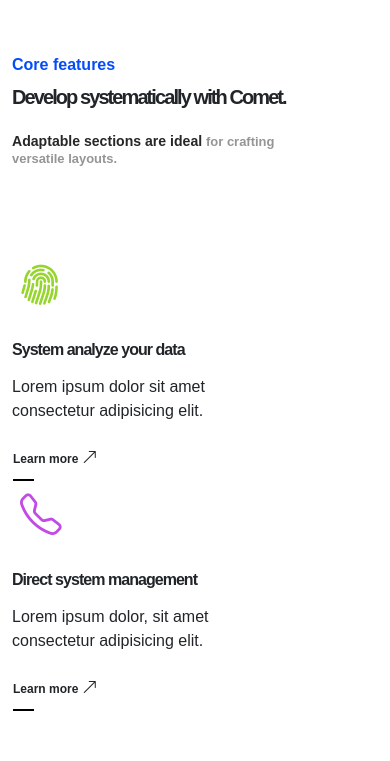
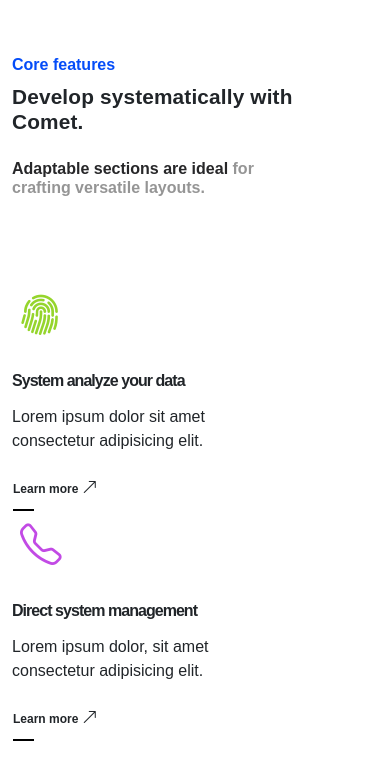
Before and after one commit to TGerzenstein/Demo-Comet, a plain HTML site: page index.html in a window 390 px wide. Shown: the part 60-821 px from the top of the page. Drawn offline with nearby package versions, Linux system fonts and the light colour scheme.

Commit message:
updated media queries

```diff
--- a/styles.css
+++ b/styles.css
@@ -108,7 +108,11 @@ button:hover {
   background-color: black;
 }
 
-/* Media query celulares */
+footer {
+  font-size: 1rem;
+}
+
+/* Media query */
 @media (max-width: 36.00rem) {
 
   header {
@@ -116,27 +120,28 @@ button:hover {
   }
 
   .navbar {
-    margin: 0.00rem auto;
+    margin: 0rem auto;
   }
 
   .bi {
     font-size: 1.00rem;
   }
 
-  .text-primary {
-    font-size: 0.88rem;
+  h1 {
+    font-size: 1.30rem;
+    letter-spacing: 0.01rem;
   }
 
-  h1 {
-    font-size: 1.25rem;
+  .text-primary {
+    font-size: 1rem;
   }
 
   .subtitle {
-    font-size: 0.88rem;
+    font-size: 1rem;
   }
 
-  .subtitle .text {
-    font-size: 0.81rem;
+  .text {
+    font-size: 1rem;
   }
 
   .title-col {
@@ -151,6 +156,10 @@ button:hover {
     width: 100%;
     height: auto;
   }
+
+  footer{
+    font-size: 1rem;
+  }
 }
 
 @media (min-width: 600px) and (max-width: 900px) {
```
